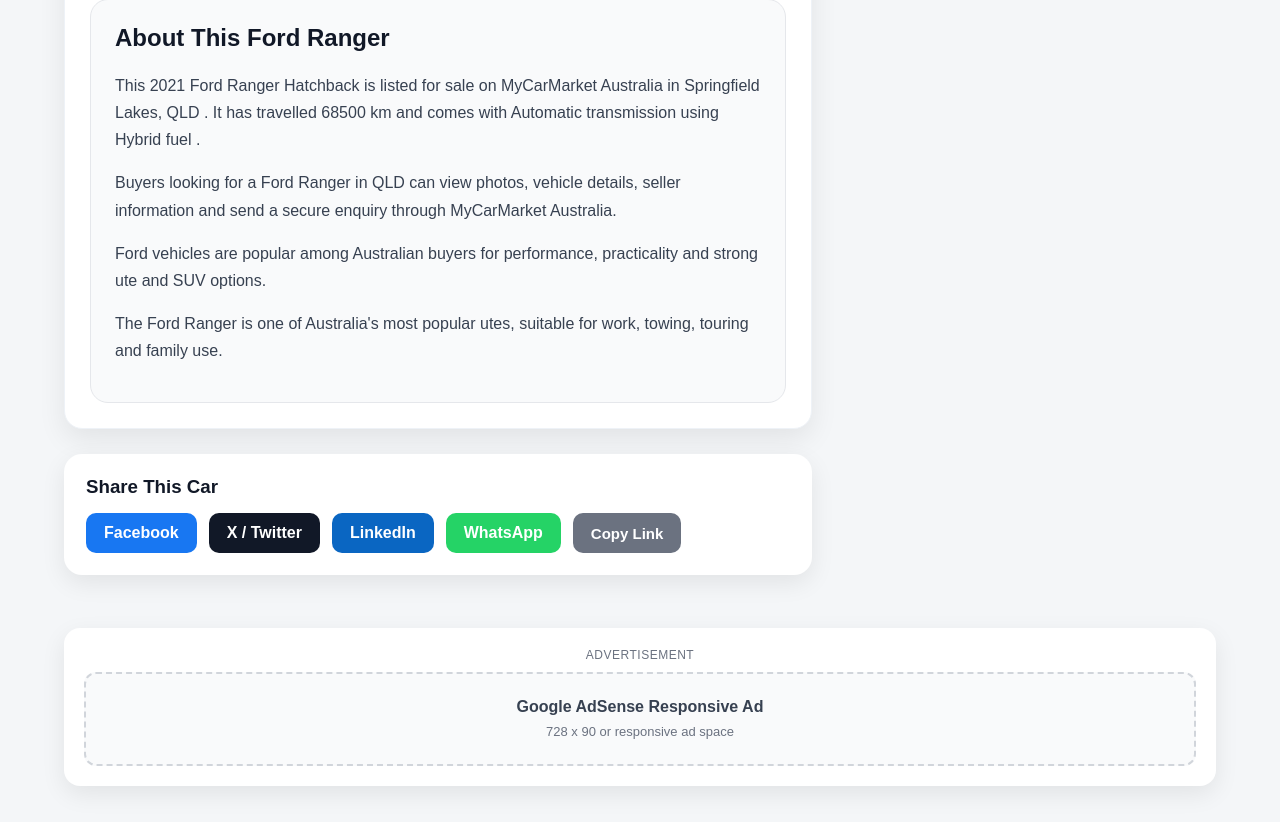
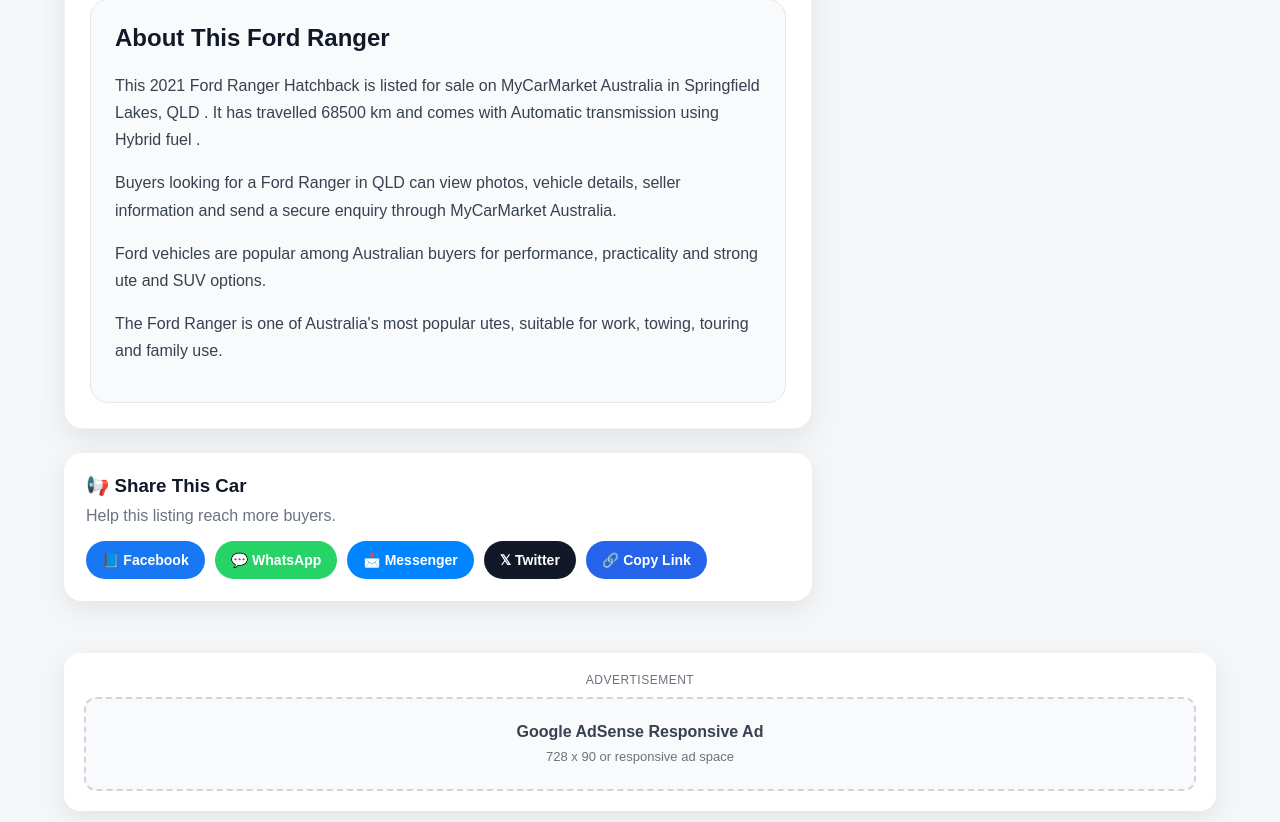
Before and after one commit to shashif/mycarmarket, a Django app: a page that uses vehicles/templates/vehicles/car_detail.html in a window 1280 px wide. Shown: the part 1615-2437 px from the top of the page. Run offline with Django 5.2, Linux system fonts and the light colour scheme; data comes from the database, SQL or seed files in the repository; both versions use the stored data as it was after the commit.

Commit message:
v0.9.8 premium social sharing

```diff
--- a/vehicles/templates/vehicles/car_detail.html
+++ b/vehicles/templates/vehicles/car_detail.html
@@ -1,8 +1,8 @@
 <!-- =========================================
 MyCarMarket
-Version: v0.8.9
+Version: v0.9.8
 File: vehicles/templates/vehicles/car_detail.html
-Car Detail + View Dealer Profile Button
+Premium Social Sharing System
 ========================================= -->
 
 {% load static %}
@@ -54,6 +54,66 @@ Car Detail + View Dealer Profile Button
     <link rel="stylesheet" href="{% static 'css/car_detail.css' %}?v=86">
 
     <style>
+        .share-box {
+    background: white;
+    padding: 22px;
+    border-radius: 18px;
+    margin: 24px 0;
+    box-shadow: 0 8px 24px rgba(0,0,0,0.08);
+}
+
+.share-subtitle {
+    color: #6b7280;
+    margin-top: -5px;
+}
+
+.share-buttons {
+    display: flex;
+    flex-wrap: wrap;
+    gap: 10px;
+    margin-top: 15px;
+}
+
+.share-btn {
+    text-decoration: none;
+    border: none;
+    padding: 11px 16px;
+    border-radius: 999px;
+    font-weight: bold;
+    cursor: pointer;
+    color: white;
+    font-size: 14px;
+}
+
+.facebook {
+    background: #1877f2;
+}
+
+.whatsapp {
+    background: #25d366;
+}
+
+.messenger {
+    background: #0084ff;
+}
+
+.twitter {
+    background: #111827;
+}
+
+.copy-link-btn {
+    background: #2563eb;
+}
+
+.copy-message {
+    display: none;
+    margin-top: 14px;
+    background: #dcfce7;
+    color: #166534;
+    padding: 10px 14px;
+    border-radius: 10px;
+    font-weight: bold;
+}
         .dealer-profile-box {
             background: white;
             padding: 22px;
@@ -111,40 +171,45 @@ Car Detail + View Dealer Profile Button
 
 
             <div class="share-box">
-                <h3>Share This Car</h3>
+    <h3>📢 Share This Car</h3>
+    <p class="share-subtitle">Help this listing reach more buyers.</p>
 
     <div class="share-buttons">
 
         <a target="_blank"
            href="https://www.facebook.com/sharer/sharer.php?u={{ share_url }}"
            class="share-btn facebook">
-                        Facebook
+            📘 Facebook
+        </a>
+
+        <a target="_blank"
+           href="https://api.whatsapp.com/send?text={{ share_text }} {{ share_url }}"
+           class="share-btn whatsapp">
+            💬 WhatsApp
+        </a>
+
+        <a target="_blank"
+           href="https://www.facebook.com/dialog/send?link={{ share_url }}&redirect_uri={{ share_url }}"
+           class="share-btn messenger">
+            📩 Messenger
         </a>
 
         <a target="_blank"
            href="https://twitter.com/intent/tweet?url={{ share_url }}&text={{ share_text }}"
            class="share-btn twitter">
-                        X / Twitter
-                    </a>
-
-                    <a target="_blank"
-                       href="https://www.linkedin.com/sharing/share-offsite/?url={{ share_url }}"
-                       class="share-btn linkedin">
-                        LinkedIn
-                    </a>
-
-                    <a target="_blank"
-                       href="https://api.whatsapp.com/send?text={{ share_text }} {{ share_url }}"
-                       class="share-btn whatsapp">
-                        WhatsApp
+            𝕏 Twitter
         </a>
 
         <button type="button"
                 class="share-btn copy-link-btn"
                 onclick="copyCarLink()">
-                        Copy Link
+            🔗 Copy Link
         </button>
 
+    </div>
+
+    <div id="copyMessage" class="copy-message">
+        Link copied successfully ✅
     </div>
 </div>
 
@@ -181,10 +246,23 @@ Car Detail + View Dealer Profile Button
     function copyCarLink() {
     navigator.clipboard.writeText(window.location.href)
         .then(function () {
-                alert("Car link copied successfully!");
+
+            const message =
+                document.getElementById('copyMessage');
+
+            if (message) {
+                message.style.display = 'block';
+
+                setTimeout(function () {
+                    message.style.display = 'none';
+                }, 2500);
+            }
+
         })
         .catch(function () {
-                alert("Unable to copy link. Please copy it from your browser.");
+            alert(
+                "Unable to copy link. Please copy it from your browser."
+            );
         });
 }
 </script>
```
Also changed, not shown: db.sqlite3. Lines whose indentation alone changed are shown as unchanged.
